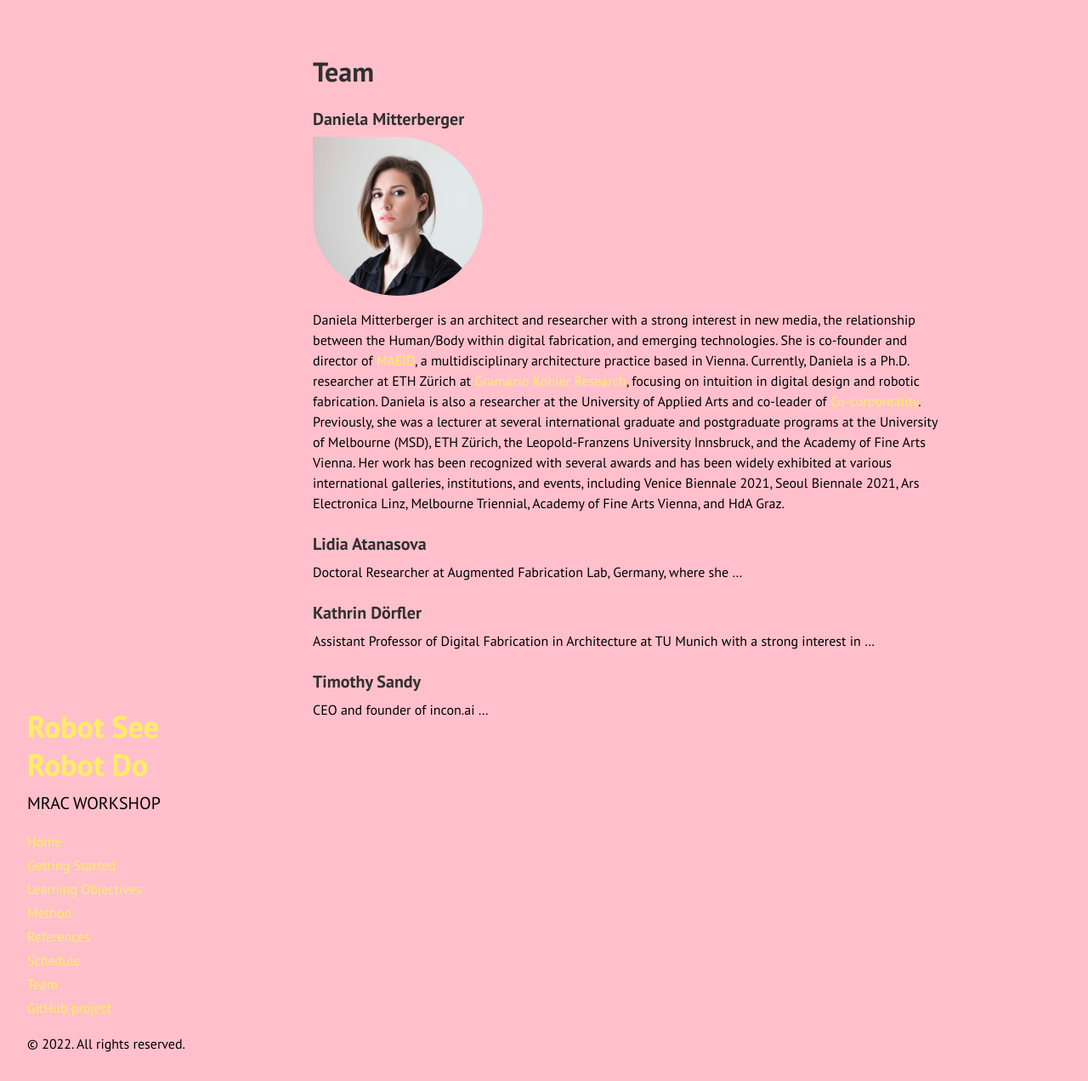
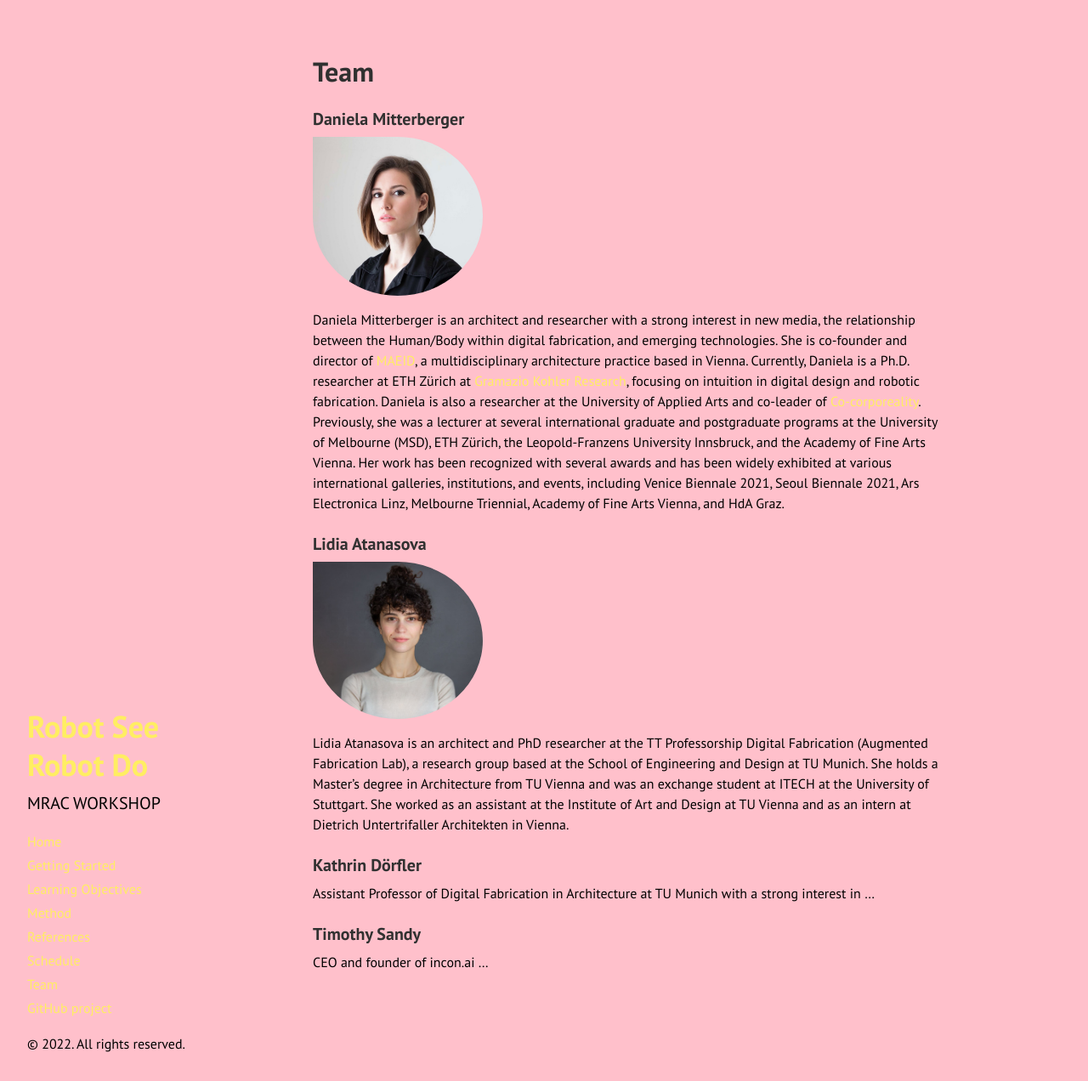
Before and after one commit to augmentedfabricationlab/robot_see_robot_do, a Jekyll site: the page built from docs/team.md, in a window 1280 px wide and 1272 px high. Shown: the whole window at 85% size. Built offline with Jekyll 4.4.1, drawn with Linux system fonts in a browser that asks for light colours; Markdown is read by kramdown in place of the engine named in the settings.

Commit message:
Update team.md

```diff
--- a/docs/team.md
+++ b/docs/team.md
@@ -4,14 +4,12 @@ title: Team
 ---
 
 ### Daniela Mitterberger
-
-
 <img src="{{site.baseurl}}images/team-dm.png" alt="Daniela Mitterberger" style="width:200px" class="drop-corners">
-
 Daniela Mitterberger is an architect and researcher with a strong interest in new media, the relationship between the Human/Body within digital fabrication, and emerging technologies. She is co-founder and director of [MAEID](www.maeid.com), a multidisciplinary architecture practice based in Vienna. Currently, Daniela is a Ph.D. researcher at ETH Zürich at [Gramazio Kohler Research](https://gramaziokohler.arch.ethz.ch/web/e/team/260.html), focusing on intuition in digital design and robotic fabrication. Daniela is also a researcher at the University of Applied Arts and co-leader of [Co-corporeality](https://cocorporeality.net). Previously, she was a lecturer at several international graduate and postgraduate programs at the University of Melbourne (MSD), ETH Zürich, the Leopold-Franzens University Innsbruck, and the Academy of Fine Arts Vienna. Her work has been recognized with several awards and has been widely exhibited at various international galleries, institutions, and events, including Venice Biennale 2021, Seoul Biennale 2021, Ars Electronica Linz, Melbourne Triennial, Academy of Fine Arts Vienna, and HdA Graz.
 
 ### Lidia Atanasova
-Doctoral Researcher at Augmented Fabrication Lab, Germany, where she ...
+<img src="{{site.baseurl}}images/team-la.png" alt="Lidia Atanasova" style="width:200px" class="drop-corners">
+Lidia Atanasova is an architect and PhD researcher at the TT Professorship Digital Fabrication (Augmented Fabrication Lab), a research group based at the School of Engineering and Design at TU Munich. She holds a Master's degree in Architecture from TU Vienna and was an exchange student at ITECH at the University of Stuttgart. She worked as an assistant at the Institute of Art and Design at TU Vienna and as an intern at Dietrich Untertrifaller Architekten in Vienna.
 
 
 ### Kathrin Dörfler
```
